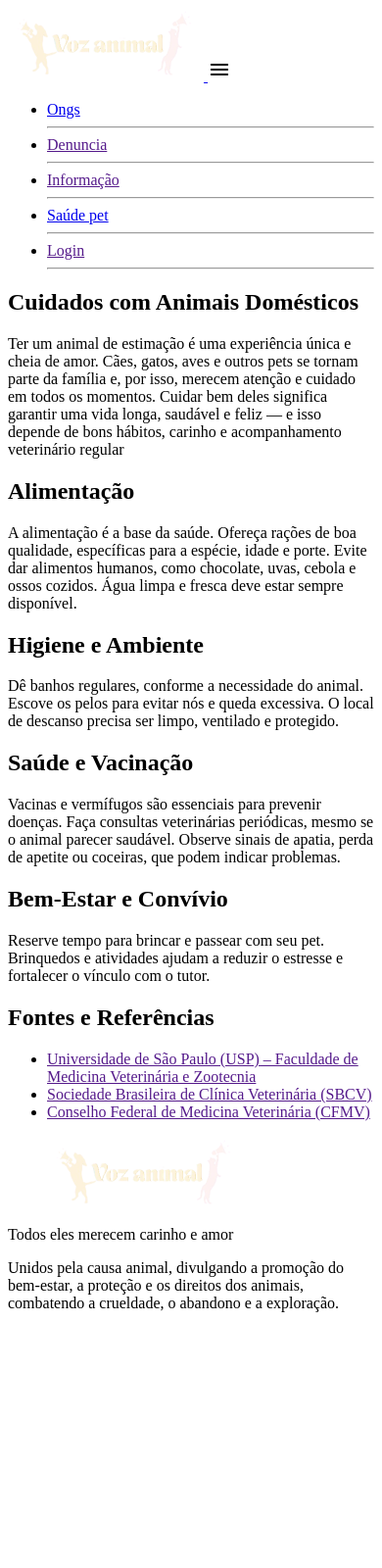
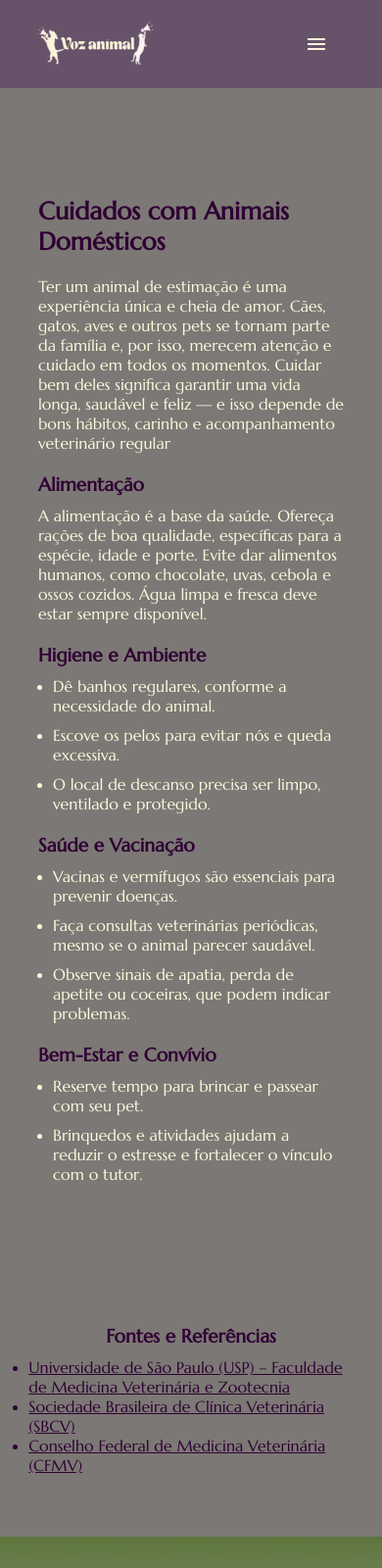
Before and after one commit to GabrielRoreds/voz-animal-api, a plain HTML site: page pages-public/artg3.html in a window 390 px wide. Shown: the top 1600 px of the page at 98% size. Before the commit the page ends 1355 px from the top, so only its background shows below. Drawn offline with nearby package versions, Linux system fonts and the light colour scheme; a web font is replaced by a local one.

Commit message:
atualizaçoes

```diff
--- /dev/null
+++ b/pages-public/artg2.css
@@ -0,0 +1,310 @@
+
+@import url('https://fonts.googleapis.com/css2?family=Bodoni+Moda:ital,opsz,wght@0,6..96,400..900;1,6..96,400..900&family=Jua&family=Marcellus&family=Story+Script&display=swap');
+*{
+    margin: 0;
+    padding: 0;
+    text-decoration: none;
+    box-sizing: border-box;
+    list-style: none;
+    color: #fdf9dd;
+}
+header{
+    background-color: #675369;
+    display: flex;
+    flex-direction: row;
+    align-items: center;
+    justify-content: space-around;
+    padding: 20px;
+
+}
+nav{
+    display: flex;
+    gap: 32px;
+}
+.lista-menu{
+    display: flex;
+    flex-direction: row;
+    }
+.menu-item{
+    color: #fdf3dd;
+    font-family: "Marcellus", serif;
+    font-weight: 400;
+    font-style: normal;
+    margin-left: 32px;
+}
+.menu-item:hover{
+    font-size: larger;
+    color: #d1c5a7 ;
+    text-shadow: 2px 3px 3px #7c7875;
+}
+.img-menu{ /*logo*/
+    height: 63px;
+
+}
+.img-menu:hover{
+    filter: drop-shadow(5px 5px 7px rgb(124, 120, 117));
+
+}
+#icon-menu{
+    display: none;
+    color: #fdf3dd;
+    cursor: pointer;
+    z-index: 22;/*icone fica por cima do menu*/
+}
+.linha-menu{
+    display: none;
+}
+@media (max-width: 806px){ /*menu para smartphone*/
+    #icon-menu, .linha-menu{
+        display: block;
+    }
+    #icon-menu{
+        margin-left: 50%;
+    }
+    body{
+        overflow-x: hidden;
+    }
+    .lista-menu{
+        position: absolute;
+        top: 9vh;
+        padding-top: 2vh;
+        right: 0;
+        width: 50vw;
+        height: 92vh;
+        background-color: #675369;
+        display: flex;
+        flex-direction: column;
+        align-items: center;
+        justify-content: space-around;
+        display: none;  /*esconde o menu que foi deslocado*/
+        transform: translateX(100%); /*desloca o menu para o eixo x*/
+        z-index: 20; /*menu fica sobre a caixa titulo*/
+    }
+    .linha-menu{
+        width: 85%;
+        color: #fdf3dd;
+    }
+    .menu-item{
+        margin-left: 0;
+    }
+    .img-menu{
+        height: 55px;
+        position: relative;/*para que z-index seja aceito*/
+        z-index: 22;
+    }
+
+}
+@media (max-width:500px){
+    body{
+        overflow-x: hidden;
+    }
+    .lista-menu{
+        width: 100vw;
+
+    }
+    .img-menu{
+        height: 50px;
+    }
+    #icon-menu{
+        margin-left: 35%;
+    }
+}
+.lista-menu.active{ /*colocando javascritp*/
+    transform: translateX(0);/*move menu para a posição visível*/
+    display: block; /*mostra o menu que foi escondido*/
+    display: flex;
+}
+/*********estilização do main*******/
+main{
+    background-color: #372839;
+    display: flex;
+    flex-direction: column;
+    align-items: center;
+}
+.container-artg{
+    background-color: #7c7875;
+    border-radius: 32px;
+    width: 80%;
+    display: flex;
+    flex-direction: column;
+    align-items: center;
+    margin-top: 50px;
+}
+.caixa-tex{
+    width: 60%;
+    border-radius: 25px;
+    margin-top: 50px;
+    margin-bottom: 50px;
+}
+h1, h2,h3, h4{
+    font-family: "Marcellus", serif;
+    font-weight: 600;
+    font-style: normal;
+    text-align: start;
+    margin-top: 10px;
+    margin-bottom: 10px;
+}
+h1{
+    margin-bottom: 20px;
+}
+h2{
+    margin-top: 20px;
+}
+h1, h2{
+    color: #2f0034;
+}
+
+p, a{
+    font-family: "Marcellus", serif;
+    font-weight: 400;
+    font-style: normal;
+    color: #fdf9dd;
+}
+span{
+     color:#4c0953;
+    font-weight: bolder;
+}
+.item{
+     list-style: disc;
+    margin-left: 52px;
+    margin-bottom: 10px;
+}
+#container-fontes{
+    margin-bottom: 50px;
+    min-height: 200px;
+    display: flex;
+    flex-direction: column;
+    justify-content: center;
+}
+.item-fonte{
+    list-style: disc;
+    color: #2f0034;
+}
+.item-fonte-link{
+    text-decoration: underline;
+    color: #2f0034;
+}
+.item-fonte-link:hover{
+    color: #fdf9dd;
+
+}
+
+@media(max-width:700px){
+    h1{
+        font-size: 25px;
+    }
+    h2{
+        font-size: 19px;
+    }
+    .container-artg{
+        width: 95%;
+    }
+    .caixa-tex{
+        width: 80%;
+    }
+    .item{
+        margin-left: 15px;
+    }
+    #lista-fontes{
+        width: 85%;
+    }
+}
+@media(max-width:400px){
+    main{
+        background-color: #7c7875;
+    }
+    .container-artg{
+        width: 100%;
+    }
+}
+
+/*******rodapé*******/
+footer{
+    height: 400px;
+    background-image: linear-gradient(to bottom, rgba(93, 118, 61,1), rgba(153, 163, 137, 0.702), rgba(204, 174, 207,0.7) );
+    background-color: #ccaecf;
+
+}
+#msg1, #msg2{
+    color: #fdf9dd;
+    font-family: "Marcellus", serif;
+    font-weight: 400;
+    font-style: normal;
+    text-align: justify;
+}
+#msg1::after{
+    content: '\e91d';
+    font-family: 'Material Symbols Outlined';
+    font-variation-settings:
+      'FILL' 0,
+      'wght' 500,
+      'GRAD' 0,
+      'opsz' 24;
+    vertical-align: middle;
+    margin-left: 5px;
+    font-size: 19px;
+}
+@media(max-width:526px){
+    footer{
+        display: grid;
+        grid-template-rows: 100px 55px 55px 20px 100px 70px;
+        grid-template-columns: 1fr 2fr 3fr 1fr 1fr 1fr;
+        align-items: center;
+    }
+    #fig-rodape{
+        grid-column: 2/3;
+        grid-row: 2/3;
+    }
+    #msg1{
+        grid-row: 3/4;
+        grid-column: 2/5;
+
+    }
+    #msg2{
+        grid-column: 2/6;
+        grid-row: 5/6;
+    }
+}
+@media(max-width:989px)and (min-width:526px){
+    footer{
+        display: grid;
+        grid-template-columns: 1fr 1fr 1fr 1fr 4fr 1fr 1fr;
+        grid-template-rows: 120px 55px 25px 145px 50px;
+        align-items: center;
+    }
+    #fig-rodape{
+        grid-row: 2/3;
+        grid-column: 2/4;
+
+    }
+    #msg1{
+        grid-column: 5/6;
+        grid-row: 2/3;
+    }
+    #msg2{
+        grid-row: 4/5;
+        grid-column: 3/6;
+        align-self: self-start;
+    }
+}
+@media(max-width:2560px) and (min-width:989px){
+ footer{
+        display: grid;
+        grid-template-columns: 2fr 1fr 1fr 3fr 1fr 2fr;
+        grid-template-rows: 120px 55px 25px 145px 50px;
+        align-items: center;
+    }
+    #fig-rodape{
+        grid-column: 2/3;
+        grid-row: 2/3;
+    }
+    #msg1{
+        grid-column: 4/5;
+        grid-row: 2/3;
+
+    }
+    #msg2{
+        grid-column: 3/-2;
+        grid-row: 4/5;
+    }
+}
--- /dev/null
+++ b/pages-public/artg3.css
@@ -0,0 +1,310 @@
+
+@import url('https://fonts.googleapis.com/css2?family=Bodoni+Moda:ital,opsz,wght@0,6..96,400..900;1,6..96,400..900&family=Jua&family=Marcellus&family=Story+Script&display=swap');
+*{
+    margin: 0;
+    padding: 0;
+    text-decoration: none;
+    box-sizing: border-box;
+    list-style: none;
+    color: #fdf9dd;
+}
+header{
+    background-color: #675369;
+    display: flex;
+    flex-direction: row;
+    align-items: center;
+    justify-content: space-around;
+    padding: 20px;
+
+}
+nav{
+    display: flex;
+    gap: 32px;
+}
+.lista-menu{
+    display: flex;
+    flex-direction: row;
+    }
+.menu-item{
+    color: #fdf3dd;
+    font-family: "Marcellus", serif;
+    font-weight: 400;
+    font-style: normal;
+    margin-left: 32px;
+}
+.menu-item:hover{
+    font-size: larger;
+    color: #d1c5a7 ;
+    text-shadow: 2px 3px 3px #7c7875;
+}
+.img-menu{ /*logo*/
+    height: 63px;
+
+}
+.img-menu:hover{
+    filter: drop-shadow(5px 5px 7px rgb(124, 120, 117));
+
+}
+#icon-menu{
+    display: none;
+    color: #fdf3dd;
+    cursor: pointer;
+    z-index: 22;/*icone fica por cima do menu*/
+}
+.linha-menu{
+    display: none;
+}
+@media (max-width: 806px){ /*menu para smartphone*/
+    #icon-menu, .linha-menu{
+        display: block;
+    }
+    #icon-menu{
+        margin-left: 50%;
+    }
+    body{
+        overflow-x: hidden;
+    }
+    .lista-menu{
+        position: absolute;
+        top: 9vh;
+        padding-top: 2vh;
+        right: 0;
+        width: 50vw;
+        height: 92vh;
+        background-color: #675369;
+        display: flex;
+        flex-direction: column;
+        align-items: center;
+        justify-content: space-around;
+        display: none;  /*esconde o menu que foi deslocado*/
+        transform: translateX(100%); /*desloca o menu para o eixo x*/
+        z-index: 20; /*menu fica sobre a caixa titulo*/
+    }
+    .linha-menu{
+        width: 85%;
+        color: #fdf3dd;
+    }
+    .menu-item{
+        margin-left: 0;
+    }
+    .img-menu{
+        height: 55px;
+        position: relative;/*para que z-index seja aceito*/
+        z-index: 22;
+    }
+
+}
+@media (max-width:500px){
+    body{
+        overflow-x: hidden;
+    }
+    .lista-menu{
+        width: 100vw;
+
+    }
+    .img-menu{
+        height: 50px;
+    }
+    #icon-menu{
+        margin-left: 35%;
+    }
+}
+.lista-menu.active{ /*colocando javascritp*/
+    transform: translateX(0);/*move menu para a posição visível*/
+    display: block; /*mostra o menu que foi escondido*/
+    display: flex;
+}
+/*********estilização do main*******/
+main{
+    background-color: #372839;
+    display: flex;
+    flex-direction: column;
+    align-items: center;
+}
+.container-artg{
+    background-color: #7c7875;
+    border-radius: 32px;
+    width: 80%;
+    display: flex;
+    flex-direction: column;
+    align-items: center;
+    margin-top: 50px;
+}
+.caixa-tex{
+    width: 60%;
+    border-radius: 25px;
+    margin-top: 50px;
+    margin-bottom: 50px;
+}
+h1, h2,h3, h4{
+    font-family: "Marcellus", serif;
+    font-weight: 600;
+    font-style: normal;
+    text-align: start;
+    margin-top: 10px;
+    margin-bottom: 10px;
+}
+h1{
+    margin-bottom: 20px;
+}
+h2{
+    margin-top: 20px;
+}
+h1, h2{
+    color: #2f0034;
+}
+
+p, a{
+    font-family: "Marcellus", serif;
+    font-weight: 400;
+    font-style: normal;
+    color: #fdf9dd;
+}
+span{
+     color:#4c0953;
+    font-weight: bolder;
+}
+.item{
+     list-style: disc;
+    margin-left: 52px;
+    margin-bottom: 10px;
+}
+#container-fontes{
+    margin-bottom: 50px;
+    min-height: 200px;
+    display: flex;
+    flex-direction: column;
+    justify-content: center;
+}
+.item-fonte{
+    list-style: disc;
+    color: #2f0034;
+}
+.item-fonte-link{
+    text-decoration: underline;
+    color: #2f0034;
+}
+.item-fonte-link:hover{
+    color: #fdf9dd;
+
+}
+
+@media(max-width:700px){
+    h1{
+        font-size: 25px;
+    }
+    h2{
+        font-size: 19px;
+    }
+    .container-artg{
+        width: 95%;
+    }
+    .caixa-tex{
+        width: 80%;
+    }
+    .item{
+        margin-left: 15px;
+    }
+    #lista-fontes{
+        width: 85%;
+    }
+}
+@media(max-width:400px){
+    main{
+        background-color: #7c7875;
+    }
+    .container-artg{
+        width: 100%;
+    }
+}
+
+/*******rodapé*******/
+footer{
+    height: 400px;
+    background-image: linear-gradient(to bottom, rgba(93, 118, 61,1), rgba(153, 163, 137, 0.702), rgba(204, 174, 207,0.7) );
+    background-color: #ccaecf;
+
+}
+#msg1, #msg2{
+    color: #fdf9dd;
+    font-family: "Marcellus", serif;
+    font-weight: 400;
+    font-style: normal;
+    text-align: justify;
+}
+#msg1::after{
+    content: '\e91d';
+    font-family: 'Material Symbols Outlined';
+    font-variation-settings:
+      'FILL' 0,
+      'wght' 500,
+      'GRAD' 0,
+      'opsz' 24;
+    vertical-align: middle;
+    margin-left: 5px;
+    font-size: 19px;
+}
+@media(max-width:526px){
+    footer{
+        display: grid;
+        grid-template-rows: 100px 55px 55px 20px 100px 70px;
+        grid-template-columns: 1fr 2fr 3fr 1fr 1fr 1fr;
+        align-items: center;
+    }
+    #fig-rodape{
+        grid-column: 2/3;
+        grid-row: 2/3;
+    }
+    #msg1{
+        grid-row: 3/4;
+        grid-column: 2/5;
+
+    }
+    #msg2{
+        grid-column: 2/6;
+        grid-row: 5/6;
+    }
+}
+@media(max-width:989px)and (min-width:526px){
+    footer{
+        display: grid;
+        grid-template-columns: 1fr 1fr 1fr 1fr 4fr 1fr 1fr;
+        grid-template-rows: 120px 55px 25px 145px 50px;
+        align-items: center;
+    }
+    #fig-rodape{
+        grid-row: 2/3;
+        grid-column: 2/4;
+
+    }
+    #msg1{
+        grid-column: 5/6;
+        grid-row: 2/3;
+    }
+    #msg2{
+        grid-row: 4/5;
+        grid-column: 3/6;
+        align-self: self-start;
+    }
+}
+@media(max-width:2560px) and (min-width:989px){
+ footer{
+        display: grid;
+        grid-template-columns: 2fr 1fr 1fr 3fr 1fr 2fr;
+        grid-template-rows: 120px 55px 25px 145px 50px;
+        align-items: center;
+    }
+    #fig-rodape{
+        grid-column: 2/3;
+        grid-row: 2/3;
+    }
+    #msg1{
+        grid-column: 4/5;
+        grid-row: 2/3;
+
+    }
+    #msg2{
+        grid-column: 3/-2;
+        grid-row: 4/5;
+    }
+}
--- a/pages-public/artg3.html
+++ b/pages-public/artg3.html
@@ -6,6 +6,7 @@
     <link rel="stylesheet" href="https://fonts.googleapis.com/css2?family=Material+Symbols+Outlined:opsz,wght,FILL,GRAD@20..48,100..700,0..1,-50..200&" /> <!--menu amburguer-->
     <link rel="stylesheet" href="https://cdn.jsdelivr.net/npm/bootstrap-icons@1.13.1/font/bootstrap-icons.min.css"> <!--icon de rede sociais-->
     <title>Voz Animal</title>
+    <link rel="stylesheet" href="artg3.css">
 </head>
 <body>
     <header>
@@ -19,23 +20,21 @@
                 <li><a class="menu-item" href="index.html#h2-ongs">Ongs</a></li>
                 <hr class="linha-menu">
 
-                <li><a class="menu-item" href="">Denuncia</a></li>
+                <li><a class="menu-item" href="index.html#h2-denucia">Denuncia</a></li>
                 <hr class="linha-menu">
 
-                <li><a class="menu-item" href="">Informação</a></li>
+                <li><a class="menu-item" href="index.html#artigos-informaçao">Informação</a></li>
                 <hr class="linha-menu">
 
                 <li><a class="menu-item" href="page-api.html" target="_blank">Saúde pet</a></li>
-                <hr class="linha-menu">
-
-                <li><a class="menu-item" href="">Login</a></li>
                 <hr class="linha-menu">
             </ul>
 
         </nav>
     </header>
     <main>
-        <section>
+        <section id="container-artg1" class="container-artg">
+             <article class="caixa-tex">
                     <h1>Cuidados com Animais Domésticos</h1>
                 <p>Ter um animal de estimação é uma experiência única e cheia de amor. Cães, gatos, aves e outros pets se tornam parte da família e, por isso, merecem atenção e cuidado em todos os momentos. Cuidar bem deles significa garantir uma vida longa, saudável e feliz — e isso depende de bons hábitos, carinho e acompanhamento veterinário regular</p>
 
@@ -46,28 +45,31 @@
                     Água limpa e fresca deve estar sempre disponível.</p>
 
                 <h2>Higiene e Ambiente</h2>
-            <p>Dê banhos regulares, conforme a necessidade do animal.
-                Escove os pelos para evitar nós e queda excessiva.
-                O local de descanso precisa ser limpo, ventilado e protegido.</p>
+                <ul>
+                    <li class="item"><p>Dê banhos regulares, conforme a necessidade do animal.</p></li>
+                    <li class="item"><p>Escove os pelos para evitar nós e queda excessiva.</p></li>
+                    <li class="item"><p> O local de descanso precisa ser limpo, ventilado e protegido.</p></li>
+                </ul>
+                <h2>Saúde e Vacinação</h2>
+                    <ul>
+                        <li class="item"><p> Vacinas e vermífugos são essenciais para prevenir doenças.</p></li>
+                        <li class="item"><p> Faça consultas veterinárias periódicas, mesmo se o animal parecer saudável.</p></li>
+                        <li class="item"><p>Observe sinais de apatia, perda de apetite ou coceiras, que podem indicar problemas.</p></li>
+                    </ul>
 
-            <h2>Saúde e Vacinação</h2>
-            <p>
-                Vacinas e vermífugos são essenciais para prevenir doenças.
-                Faça consultas veterinárias periódicas, mesmo se o animal parecer saudável.
-                Observe sinais de apatia, perda de apetite ou coceiras, que podem indicar problemas.
-            </p>
                 <h2>Bem-Estar e Convívio</h2>
-            <p>
-                Reserve tempo para brincar e passear com seu pet.
-                Brinquedos e atividades ajudam a reduzir o estresse e fortalecer o vínculo com o tutor.
-            </p>
+                    <ul>
+                        <li class="item"><p> Reserve tempo para brincar e passear com seu pet. </p></li>
+                        <li class="item"><p> Brinquedos e atividades ajudam a reduzir o estresse e fortalecer o vínculo com o tutor.</p></li>
+                    </ul>
+             </article>
         </section>
-        <section>
+        <section id="container-fontes" class="container-artg">
             <h2>Fontes e Referências</h2>
-            <ul>
-                <li><a href="">Universidade de São Paulo (USP) – Faculdade de Medicina Veterinária e Zootecnia</a></li>
-                <li><a href="">Sociedade Brasileira de Clínica Veterinária (SBCV) </a></li>
-                <li><a href="">Conselho Federal de Medicina Veterinária (CFMV) </a></li>
+            <ul id="lista-fontes">
+                <li class="item-fonte"><a class="item-fonte-link" href="https://portal.fmvz.usp.br/">Universidade de São Paulo (USP) – Faculdade de Medicina Veterinária e Zootecnia</a></li>
+                <li class="item-fonte"><a class="item-fonte-link" href="https://www.sbcv.org.br">Sociedade Brasileira de Clínica Veterinária (SBCV) </a></li>
+                <li class="item-fonte"><a class="item-fonte-link" href="https://www.cfmv.gov.br">Conselho Federal de Medicina Veterinária (CFMV) </a></li>
             </ul>
         </section>
 
```
Also changed, not shown: pages-public/artg1.html (+0 -3 lines), pages-public/artg2.html (+18 -17 lines), pages-public/index.html (+0 -3 lines). Lines whose indentation alone changed are shown as unchanged.
